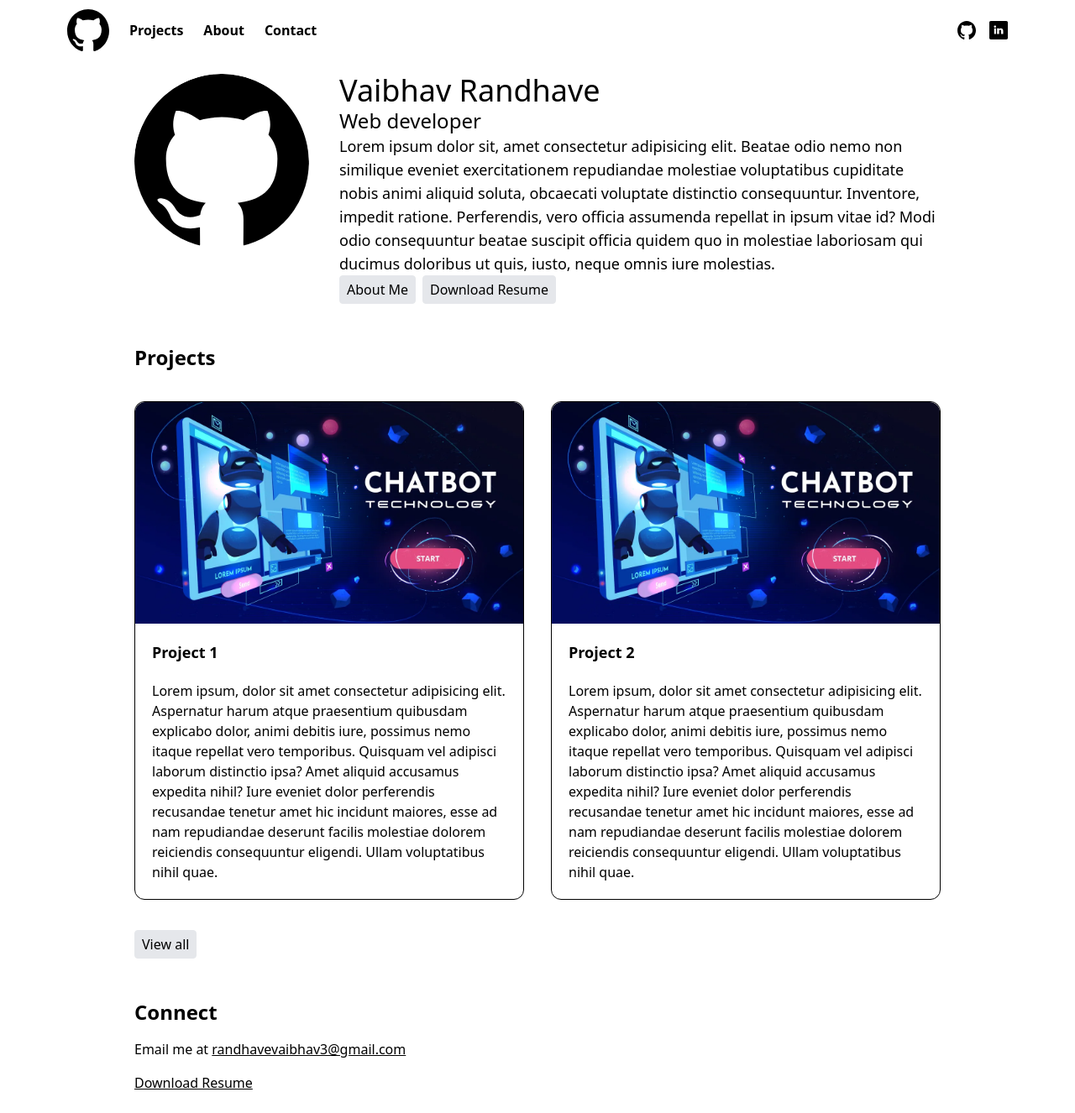
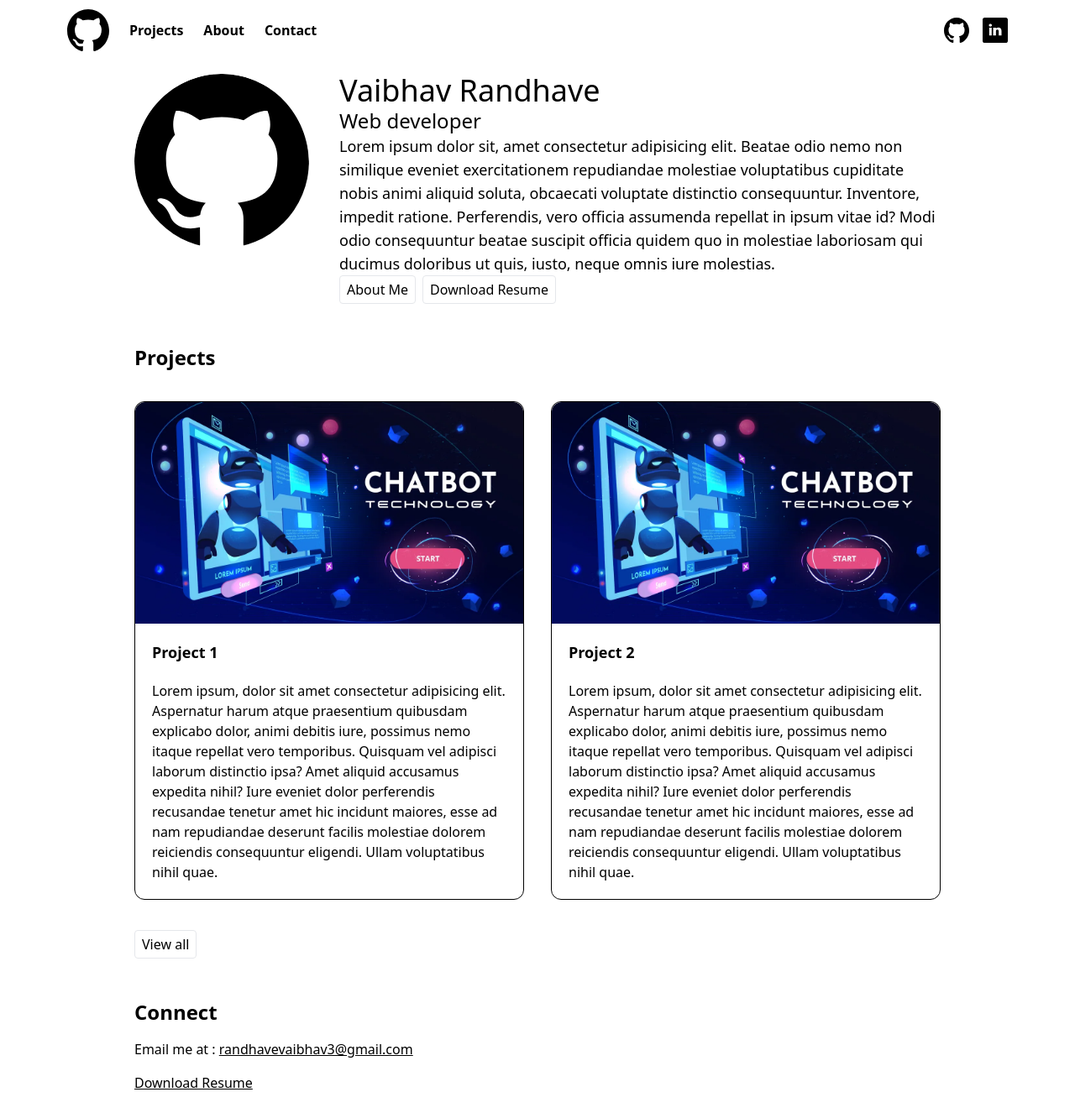
Before and after one commit to randhavevaibhav/PortFReact, a React (Vite) app: page / in a window 1280 px wide. Shown: the whole page at 84% size. Built offline with nearby package versions, Linux system fonts and the light colour scheme.

Commit message:
added changes for dark mode

```diff
--- a/index.html
+++ b/index.html
@@ -1,12 +1,13 @@
 <!doctype html>
-<html lang="en">
+<html lang="en" >
   <head>
     <meta charset="UTF-8" />
     <!-- <link rel="icon" type="image/svg+xml" href="/vite.svg" /> -->
     <meta name="viewport" content="width=device-width, initial-scale=1.0" />
     <title>Temp</title>
   </head>
-  <body>
+  <!-- body add light or dark class to toggle theme -->
+  <body class="light bg-background">
     <div id="root"></div>
     <script type="module" src="/src/main.jsx"></script>
   </body>
--- a/src/components/AboutPageComponents/Details/Details.jsx
+++ b/src/components/AboutPageComponents/Details/Details.jsx
@@ -6,8 +6,8 @@
 const Details = () => {
   return (
     <Section className={`py-6 gap-9`}>
-      <h2 className="text-2xl font-semibold capitalize">Details</h2>
-      <div className="flex sm:flex-row flex-col gap-7">
+      <h2 className="text-2xl font-semibold capitalize text-primary">Details</h2>
+      <div className="flex sm:flex-row flex-col gap-7 text-primary">
         <Section className={`flex-1 gap-6 sm:max-w-[21.5rem]`}>
           <PersonalDetails />
           <Section className={` flex-1  gap-6`}>
--- /dev/null
+++ b/src/components/GithubSVG.jsx
@@ -0,0 +1,21 @@
+const GithubSVG = ({width="30px"}) => {
+    return (<svg width={width} viewBox="0 0 20 20" version="1.1" xmlns="http://www.w3.org/2000/svg" xmlnsXlink="http://www.w3.org/1999/xlink">
+
+
+        <defs>
+
+        </defs>
+        <g id="Page-1" stroke="none" strokeWidth="1" fill="none" fillRule="evenodd">
+            <g id="Dribbble-Light-Preview" transform="translate(-140.000000, -7559.000000)"  className="fill-iconfill">
+                <g id="icons" transform="translate(56.000000, 160.000000)">
+                    <path d="M94,7399 C99.523,7399 104,7403.59 104,7409.253 C104,7413.782 101.138,7417.624 97.167,7418.981 C96.66,7419.082 96.48,7418.762 96.48,7418.489 C96.48,7418.151 96.492,7417.047 96.492,7415.675 C96.492,7414.719 96.172,7414.095 95.813,7413.777 C98.04,7413.523 100.38,7412.656 100.38,7408.718 C100.38,7407.598 99.992,7406.684 99.35,7405.966 C99.454,7405.707 99.797,7404.664 99.252,7403.252 C99.252,7403.252 98.414,7402.977 96.505,7404.303 C95.706,7404.076 94.85,7403.962 94,7403.958 C93.15,7403.962 92.295,7404.076 91.497,7404.303 C89.586,7402.977 88.746,7403.252 88.746,7403.252 C88.203,7404.664 88.546,7405.707 88.649,7405.966 C88.01,7406.684 87.619,7407.598 87.619,7408.718 C87.619,7412.646 89.954,7413.526 92.175,7413.785 C91.889,7414.041 91.63,7414.493 91.54,7415.156 C90.97,7415.418 89.522,7415.871 88.63,7414.304 C88.63,7414.304 88.101,7413.319 87.097,7413.247 C87.097,7413.247 86.122,7413.234 87.029,7413.87 C87.029,7413.87 87.684,7414.185 88.139,7415.37 C88.139,7415.37 88.726,7417.2 91.508,7416.58 C91.513,7417.437 91.522,7418.245 91.522,7418.489 C91.522,7418.76 91.338,7419.077 90.839,7418.982 C86.865,7417.627 84,7413.783 84,7409.253 C84,7403.59 88.478,7399 94,7399" id="github-[#142]">
+
+                    </path>
+                </g>
+            </g>
+        </g>
+    </svg>)
+}
+
+
+export default GithubSVG;
--- /dev/null
+++ b/src/components/LinkedInSVG.jsx
@@ -0,0 +1,14 @@
+const LinkedInSVG = ({width="30px"}) => {
+    return (
+        <svg className="fill-iconfill" width={width} version="1.1" id="Layer_1" xmlns="http://www.w3.org/2000/svg" xmlnsXlink="http://www.w3.org/1999/xlink"
+            viewBox="-143 145 512 512" xmlSpace="preserve">
+            <path d="M329,145h-432c-22.1,0-40,17.9-40,40v432c0,22.1,17.9,40,40,40h432c22.1,0,40-17.9,40-40V185C369,162.9,351.1,145,329,145z
+             M41.4,508.1H-8.5V348.4h49.9V508.1z M15.1,328.4h-0.4c-18.1,0-29.8-12.2-29.8-27.7c0-15.8,12.1-27.7,30.5-27.7
+            c18.4,0,29.7,11.9,30.1,27.7C45.6,316.1,33.9,328.4,15.1,328.4z M241,508.1h-56.6v-82.6c0-21.6-8.8-36.4-28.3-36.4
+            c-14.9,0-23.2,10-27,19.6c-1.4,3.4-1.2,8.2-1.2,13.1v86.3H71.8c0,0,0.7-146.4,0-159.7h56.1v25.1c3.3-11,21.2-26.6,49.8-26.6
+            c35.5,0,63.3,23,63.3,72.4V508.1z"/>
+        </svg>)
+}
+
+
+export default LinkedInSVG;
--- a/src/components/Navbar.jsx
+++ b/src/components/Navbar.jsx
@@ -1,6 +1,8 @@
 import gitHubLogo from "../assets/logos/github.svg";
-import linkedInLogo from "../assets/logos/linkedin.svg";
+
 import { Link } from "react-router-dom";
+import GithubSVG from "./GithubSVG";
+import LinkedInSVG from "./LinkedInSVG";
 const Navbar = () => {
   return (
     <header className="sticky h-16 top-0 z-20 flex items-center w-full backdrop-blur">
@@ -14,14 +16,14 @@
           </div>
           {/* <!-- Brand logo --> */}
 
-          <div className="flex items-center md:gap-6 gap-4">
-            <a href="#projects" className="text-base font-bold">
+          <div className="flex items-center md:gap-6 gap-4 ">
+            <a href="#projects" className="text-base text-primary font-bold">
               Projects
             </a>
-            <Link to={"/about"} className="text-base font-bold">
+            <Link to={"/about"} className="text-base font-bold text-primary">
               About
             </Link>
-            <a href="#" className="text-base font-bold">
+            <a href="#" className="text-base font-bold text-primary">
               Contact
             </a>
           </div>
@@ -29,14 +31,10 @@
           <div className="ml-auto flex md:gap-4 gap-2">
             {/* <!-- Social media icons --> */}
             <a href="https://github.com/randhavevaibhav" className="inline-flex shrink-0" target="_blank">
-              <img src={gitHubLogo} width={22} height={22} alt="github logo" />
+              <GithubSVG/>
             </a>
             <a href="https://www.linkedin.com/in/vaibhav-randhave-b8b099205/" className="inline-flex shrink-0" target="_blank">
-              <img
-                src={linkedInLogo}
-                width={22} height={22}
-                alt="linked in logo"
-              />
+             <LinkedInSVG/>
             </a>
 
             {/* <!-- Social media icons --> */}
--- a/src/components/ProjectList.jsx
+++ b/src/components/ProjectList.jsx
@@ -55,7 +55,7 @@
 const ProjectList = ()=>{
 return(<>
 
-  <div className="flex flex-col gap-6 sm:gap-8 sm:grid sm:grid-cols-2">
+  <div className="flex flex-col gap-6 sm:gap-8 sm:grid sm:grid-cols-2 text-primary">
             {projectList.map((project) => (
               <ProjectContainer
                 key={project.id}
--- a/src/index.css
+++ b/src/index.css
@@ -1,3 +1,20 @@
 @tailwind base;
 @tailwind components;
 @tailwind utilities;
+
+
+
+.dark{
+    --text_primary:#ffff;
+    --background:black;
+    --icon_fill:var(--text_primary)
+
+}
+
+
+.light{
+    --text_primary:#000000;
+    --background:#ffff;
+    --icon_fill:var(--text_primary)
+
+}
--- a/src/pages/About/AboutPage.jsx
+++ b/src/pages/About/AboutPage.jsx
@@ -12,9 +12,9 @@
       <MainPageLayout>
         {/* <!-- About me container --> */}
         <Section className={`py-6 gap-4`}>
-          <h2 className="text-4xl font-bold">About Me</h2>
+          <h2 className="text-4xl font-bold text-primary">About Me</h2>
 
-          <div className="about_me_grid grid gap-8">
+          <div className="about_me_grid grid gap-8 text-primary">
             <div className="title_container py-6">
               <h1 className="lg:text-4xl text-3xl font-bold">
                 I ❤️ to build things
@@ -43,7 +43,7 @@
             </div>
           </div>
           <div>
-            <a href="#" className="font-semibold underline">
+            <a href="#" className="font-semibold underline text-primary">
               Download Resume
             </a>
           </div>
@@ -58,11 +58,11 @@
         {/* <!-- Projects container --> */}
         {/* items-start class affects <a>View all </a> tag*/}
         <div className="flex items-start flex-col gap-9 py-6">
-          <h2 className="text-2xl font-semibold capitalize">Projects</h2>
+          <h2 className="text-2xl font-semibold capitalize text-primary">Projects</h2>
           <ProjectList />
           <a
             href="#"
-            className="px-5 py-4 border font-bold inline-flex leading-none"
+            className="px-5 py-4 border font-bold inline-flex leading-none text-primary bg-background"
           >
             View all
           </a>
--- a/src/pages/HomePage.jsx
+++ b/src/pages/HomePage.jsx
@@ -17,9 +17,9 @@
           </div>
 
           <div className="">
-            <h1 className="text-4xl text-center md:text-start">Vaibhav Randhave</h1>
-            <h2 className="text-2xl text-center md:text-start">Web developer</h2>
-            <p className="text-base text-base-text-weak sm:text-lg ">
+            <h1 className="text-4xl text-center md:text-start text-primary">Vaibhav Randhave</h1>
+            <h2 className="text-2xl text-center md:text-start text-primary">Web developer</h2>
+            <p className="text-base text-base-text-weak sm:text-lg text-primary">
               Lorem ipsum dolor sit, amet consectetur adipisicing elit. Beatae
               odio nemo non similique eveniet exercitationem repudiandae
               molestiae voluptatibus cupiditate nobis animi aliquid soluta,
@@ -33,13 +33,13 @@
            <div className="flex gap-2">
            <Link
               to={`/about`}
-              className="border px-2 py-1 rounded bg-gray-200"
+              className="border px-2 py-1 rounded bg-background text-primary"
             >
               About Me
             </Link>
             <Link
               to={`/download`}
-              className="border px-2 py-1 rounded bg-gray-200"
+              className="border px-2 py-1 rounded bg-background text-primary"
             >
              Download Resume
             </Link>
@@ -49,27 +49,27 @@
 
         {/* <!-- Projects --> */}
         <Section className={`py-6 gap-9`}>
-          <h1 className="text-2xl font-bold">Projects</h1>
+          <h1 className="text-2xl font-bold text-primary">Projects</h1>
           {/* <!-- Projects container --> */}
           <ProjectList />
           {/* <!-- Projects container --> */}
 
           {/* <!-- Redirects to projects page  --> */}
-          <a href="#projects" className="border px-2 py-1 rounded bg-gray-200">
+          <a href="#projects" className="border px-2 py-1 rounded  bg-background text-primary">
             View all
           </a>
         </Section>
 
         {/* <!-- Contact --> */}
         <Section className={`py-6 gap-4`}>
-          <h2 className="text-2xl font-bold">Connect</h2>
-          <p>
-            Email me at{" "}
-            <a href="#" className="underline">
+          <h2 className="text-2xl font-bold text-primary">Connect</h2>
+          <p className="text-primary">
+            Email me at&nbsp;:&nbsp;
+            <a href="#" className="underline text-primary">
               randhavevaibhav3@gmail.com
             </a>
           </p>
-          <a href="#" className="underline">
+          <a href="#" className="underline text-primary">
             Download Resume
           </a>
         </Section>
--- a/tailwind.config.js
+++ b/tailwind.config.js
@@ -10,6 +10,13 @@
       screens: {
         'xs': '300px',
       },
+      colors:{
+        primary:"var(--text_primary)",
+        background:"var(--background)"
+      },
+      fill:{
+        iconfill:"var(--icon_fill)"
+      }
 
     },
   },
```
